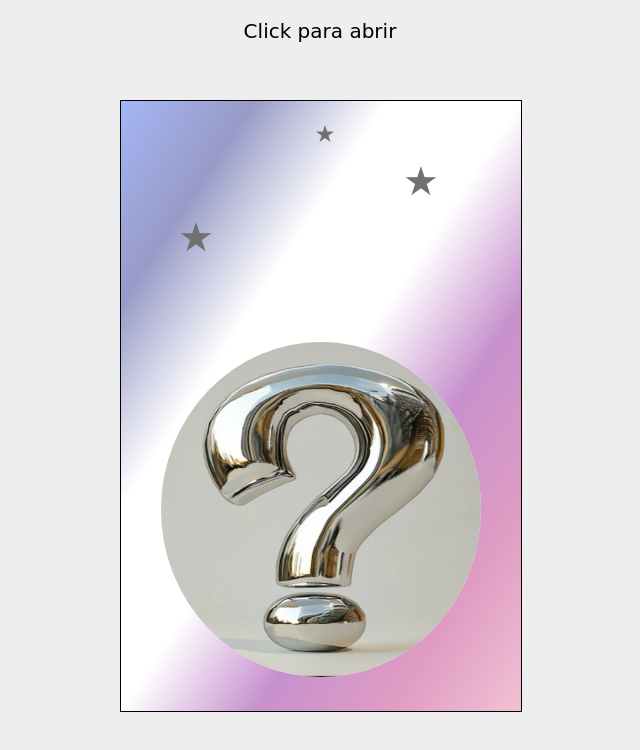
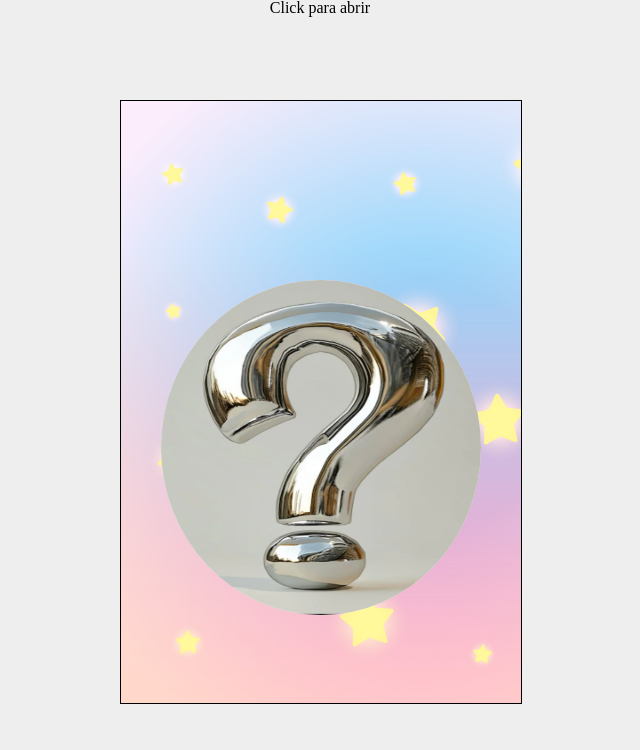
Before and after one commit to SpinelliRonald17/solpresa, a plain HTML site: page index.html in a window 1280 px wide. Shown: the whole page, without its empty margins (320-960 px from the left). Drawn offline with nearby package versions, Linux system fonts and the light colour scheme; a web font is replaced by a local one.

Commit message:
Add files via upload

```diff
--- a/index.html
+++ b/index.html
@@ -5,7 +5,7 @@
   <title>Boy or Girl</title>
   <meta name="viewport" content="width=device-width, initial-scale=1"><link rel="stylesheet" href="https://cdnjs.cloudflare.com/ajax/libs/normalize/5.0.0/normalize.min.css">
 <link rel="stylesheet" href="./style.css">
-
+<link rel="stylesheet" href="https://cdnjs.cloudflare.com/ajax/libs/meyer-reset/2.0/reset.min.css">
 </head>
 <body>
 <!-- partial:index.partial.html -->
@@ -27,16 +27,14 @@
 <div class="card__container js-card-opener">
   <div class="card">
     <div class="card__panel card__panel--front">
-       <h3 class="estrellas">★</h3>
-       <h1 class="estrellas2">★</h1>
-       <h1 class="estrellas4">★ </h1>
+      <div class="cielo-2"></div>
+      <div class="cielo-1"></div>
       <div class="baby">
           <img src="aleque.png" class="alequecss" alt="">
       </div>
     </div>
     <div class="card__panel card__panel--inside-left">
     </div>
-    <label class="estrellas3" >★</label>
     <div class="card__panel card__panel--inside-right">
       <img class="card__panel card__panel--inside-right" src="AleImg.png" alt="">
     </div>
@@ -45,6 +43,6 @@
 </div>
 <!-- partial -->
   <script  src="./script.js"></script>
-
+  <script src='//cdnjs.cloudflare.com/ajax/libs/jquery/2.0.3/jquery.min.js'></script>
 </body>
 </html>
--- a/style.css
+++ b/style.css
@@ -67,6 +67,11 @@ h3 {
   grid-template-rows: 1fr 1fr 8fr;
   grid-gap: 0.5em;
   padding: 1em 0;
+
+  background-image: url("./alefon.jpg");
+  background-size: cover;
+
+
 }
 .open .card__panel--front {
   transform: rotate3d(0, 1, 0, -170deg);
@@ -379,56 +384,3 @@ h3 {
   border-radius: 50%;
   margin: 1em auto;
 }
-
-
-
-
-
-.estrellas{
-  -webkit-backface-visibility: hidden;
-          backface-visibility: hidden;
-  background: #e2e2e200;
-  background-image: radial-gradient(#d1cdce00 15%, transparent 16%), radial-gradient(#fcfcfc00 15%, transparent 16%);
-  z-index: 0;
-  color: #72716f;
-  display: grid;
-  margin-left:8px;
-
-}
-
-.estrellas2{
-  transform: rotate3d(0, 1, 0, 0deg);
-  -webkit-backface-visibility: hidden;
-          backface-visibility: hidden;
-  background: #e2e2e200;
-  background-image: radial-gradient(#d1cdce00 15%, transparent 16%), radial-gradient(#fcfcfc00 15%, transparent 16%);
-  color: #72716f;
-  display: grid;
-  margin-left:200px;
-}
-
-
-.estrellas3{
-  -webkit-backface-visibility: hidden;
-          backface-visibility: hidden;
-  background: #e2e2e200;
-  background-image: radial-gradient(#d1cdce00 15%, transparent 16%), radial-gradient(#fcfcfc00 15%, transparent 16%);
-  color: #72716f;
-  display: grid;
-  margin-left:-28px;
-}
-
-
-.estrellas4{
-  -webkit-backface-visibility: hidden;
-          backface-visibility: hidden;
-  background: #e2e2e200;
-  background-image: radial-gradient(#d1cdce00 15%, transparent 16%), radial-gradient(#fcfcfc00 15%, transparent 16%);
-  z-index: 0;
-  color: #72716f;
-  display: grid;
-  margin-right: 250px;
-
-
-
-}
```
Also changed, not shown: alefon.jpg (added).
